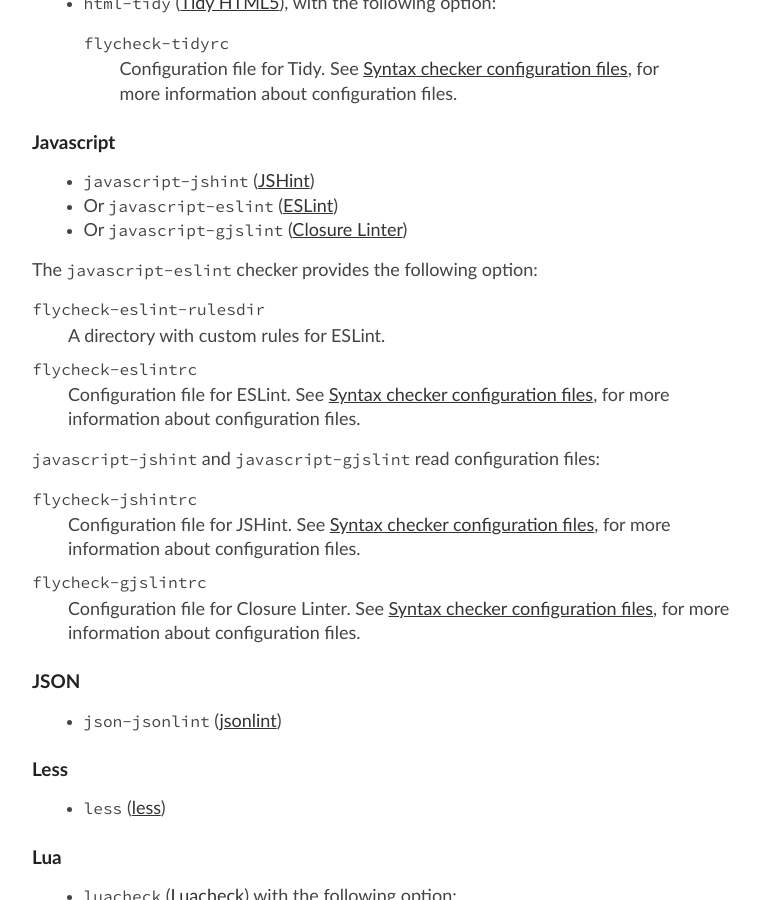
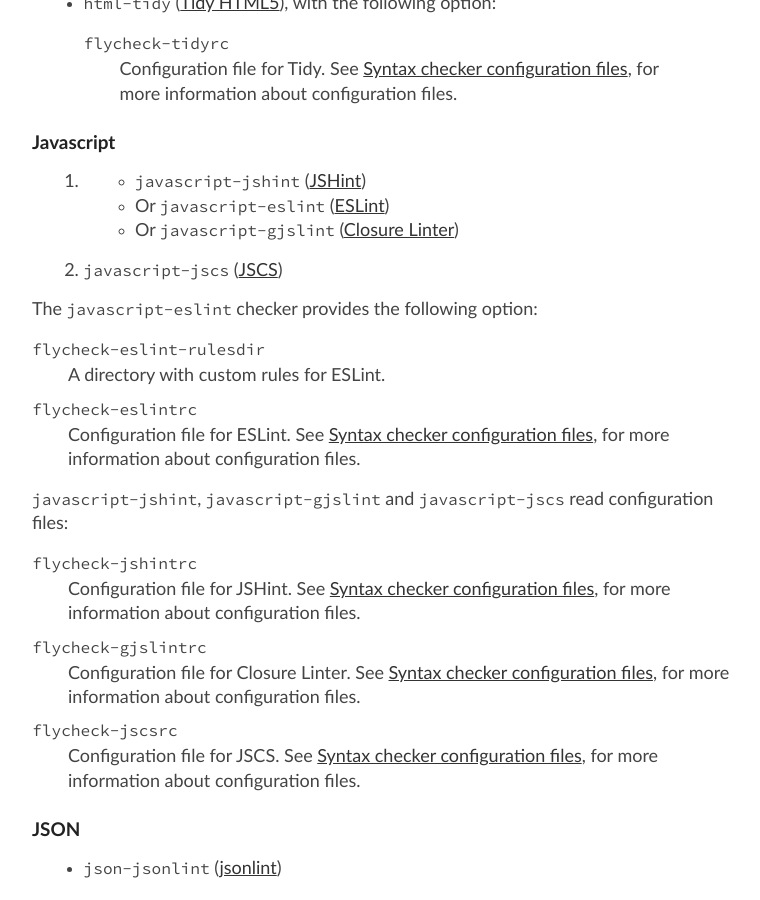
Before and after one commit to cmarqu/flycheck.github.io, a Jekyll site: the page manual/latest/Supported-languages.html, which Jekyll copies as it is, in a window 1280 px wide and 900 px high, scrolled down 5625 px. Shown: the whole window, without its empty margins (258-1018 px from the left). Built offline with Jekyll 4.4.1, drawn with Linux system fonts in a browser that asks for light colours.

Commit message:
Update manual from flycheck/flycheck@80a3b14

```diff
--- a/manual/latest/Function-and-Variable-Index.html
+++ b/manual/latest/Function-and-Variable-Index.html
@@ -157,6 +157,7 @@
 <tr><td></td><td valign="top"><a href="Checking-buffers.html#index-flycheck_002didle_002dchange_002ddelay"><code>flycheck-idle-change-delay</code></a>:</td><td>&nbsp;</td><td valign="top"><a href="Checking-buffers.html#Checking-buffers">Checking buffers</a></td></tr>
 <tr><td></td><td valign="top"><a href="Reporting-results.html#index-flycheck_002dindication_002dmode"><code>flycheck-indication-mode</code></a>:</td><td>&nbsp;</td><td valign="top"><a href="Reporting-results.html#Reporting-results">Reporting results</a></td></tr>
 <tr><td></td><td valign="top"><a href="Reporting-results.html#index-flycheck_002dinfo"><code>flycheck-info</code></a>:</td><td>&nbsp;</td><td valign="top"><a href="Reporting-results.html#Reporting-results">Reporting results</a></td></tr>
+<tr><td></td><td valign="top"><a href="Supported-languages.html#index-flycheck_002djscsrc"><code>flycheck-jscsrc</code></a>:</td><td>&nbsp;</td><td valign="top"><a href="Supported-languages.html#Supported-languages">Supported languages</a></td></tr>
 <tr><td></td><td valign="top"><a href="Supported-languages.html#index-flycheck_002djshintrc"><code>flycheck-jshintrc</code></a>:</td><td>&nbsp;</td><td valign="top"><a href="Supported-languages.html#Supported-languages">Supported languages</a></td></tr>
 <tr><td></td><td valign="top"><a href="Usage.html#index-flycheck_002dkeymap_002dprefix"><code>flycheck-keymap-prefix</code></a>:</td><td>&nbsp;</td><td valign="top"><a href="Usage.html#Usage">Usage</a></td></tr>
 <tr><td></td><td valign="top"><a href="Supported-languages.html#index-flycheck_002dlintr_002dcaching"><code>flycheck-lintr-caching</code></a>:</td><td>&nbsp;</td><td valign="top"><a href="Supported-languages.html#Supported-languages">Supported languages</a></td></tr>
--- a/manual/latest/Supported-languages.html
+++ b/manual/latest/Supported-languages.html
@@ -576,12 +576,15 @@
 <a name="language_002dJavascript"></a><a name="index-Language_002c-Javascript"></a>
 <a name="index-Javascript-language"></a>
 
-<ul>
+<ol>
+<li> <ul>
 <li> <code>javascript-jshint</code> (<a href="http://jshint.com/">JSHint</a>)
 </li><li> Or <code>javascript-eslint</code> (<a href="http://eslint.org/">ESLint</a>)
 </li><li> Or <code>javascript-gjslint</code>
 (<a href="https://developers.google.com/closure/utilities">Closure Linter</a>)
 </li></ul>
+</li><li> <code>javascript-jscs</code> (<a href="http://jscs.info/">JSCS</a>)
+</li></ol>
 
 <p>The <code>javascript-eslint</code> checker provides the following option:
 </p>
@@ -596,8 +599,8 @@
 </p></dd>
 </dl>
 
-<p><code>javascript-jshint</code> and <code>javascript-gjslint</code> read
-configuration files:
+<p><code>javascript-jshint</code>, <code>javascript-gjslint</code> and <code>javascript-jscs</code>
+read configuration files:
 </p>
 <dl compact="compact">
 <dt><code>flycheck-jshintrc</code></dt>
@@ -607,6 +610,10 @@
 <dt><code>flycheck-gjslintrc</code></dt>
 <dd><a name="index-flycheck_002dgjslintrc"></a>
 <p>Configuration file for Closure Linter.  See <a href="Configuring-checkers.html#Syntax-checker-configuration-files">Syntax checker configuration files</a>, for more information about configuration files.
+</p></dd>
+<dt><code>flycheck-jscsrc</code></dt>
+<dd><a name="index-flycheck_002djscsrc"></a>
+<p>Configuration file for JSCS.  See <a href="Configuring-checkers.html#Syntax-checker-configuration-files">Syntax checker configuration files</a>, for more information about configuration files.
 </p></dd>
 </dl>
 
```
